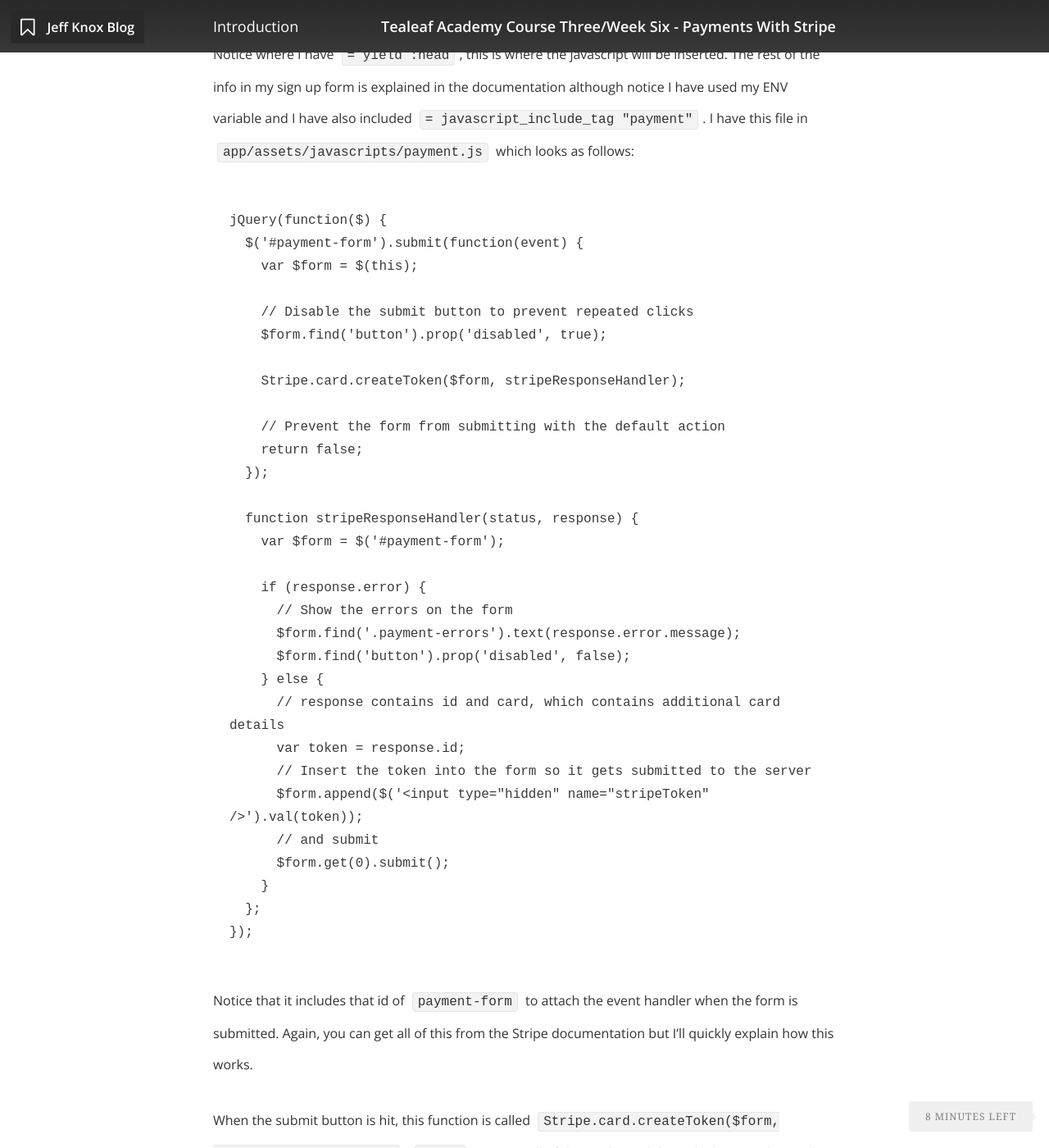
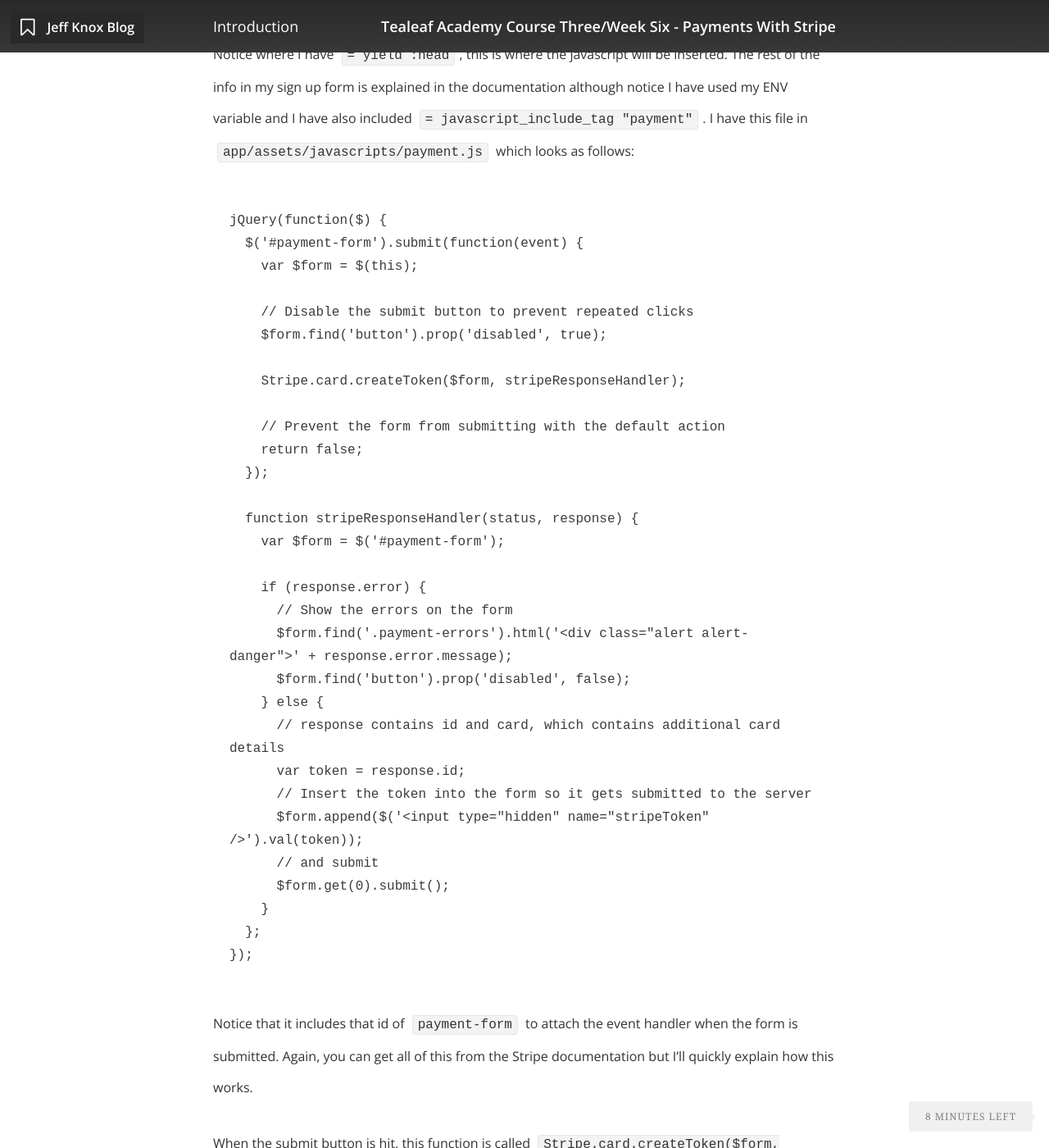
Before and after one commit to knoxjeffrey/knoxjeffrey.github.io, a Jekyll site: the page built from _posts/2015-03-23-course-three-week-six-payments-with-stripe.markdown, in a window 1280 px wide and 1400 px high, scrolled down 2607 px. Shown: the whole window at 82% size. Built offline with Jekyll 4.4.1, drawn with Linux system fonts in a browser that asks for light colours; nearby versions of some CDN libraries.

Commit message:
edit payments with stripe

```diff
--- a/_posts/2015-03-23-course-three-week-six-payments-with-stripe.markdown
+++ b/_posts/2015-03-23-course-three-week-six-payments-with-stripe.markdown
@@ -81,7 +81,7 @@
 
         if (response.error) {
           // Show the errors on the form
-          $form.find('.payment-errors').text(response.error.message);
+          $form.find('.payment-errors').html('<div class="alert alert-danger">' + response.error.message);
           $form.find('button').prop('disabled', false);
         } else {
           // response contains id and card, which contains additional card details
```
